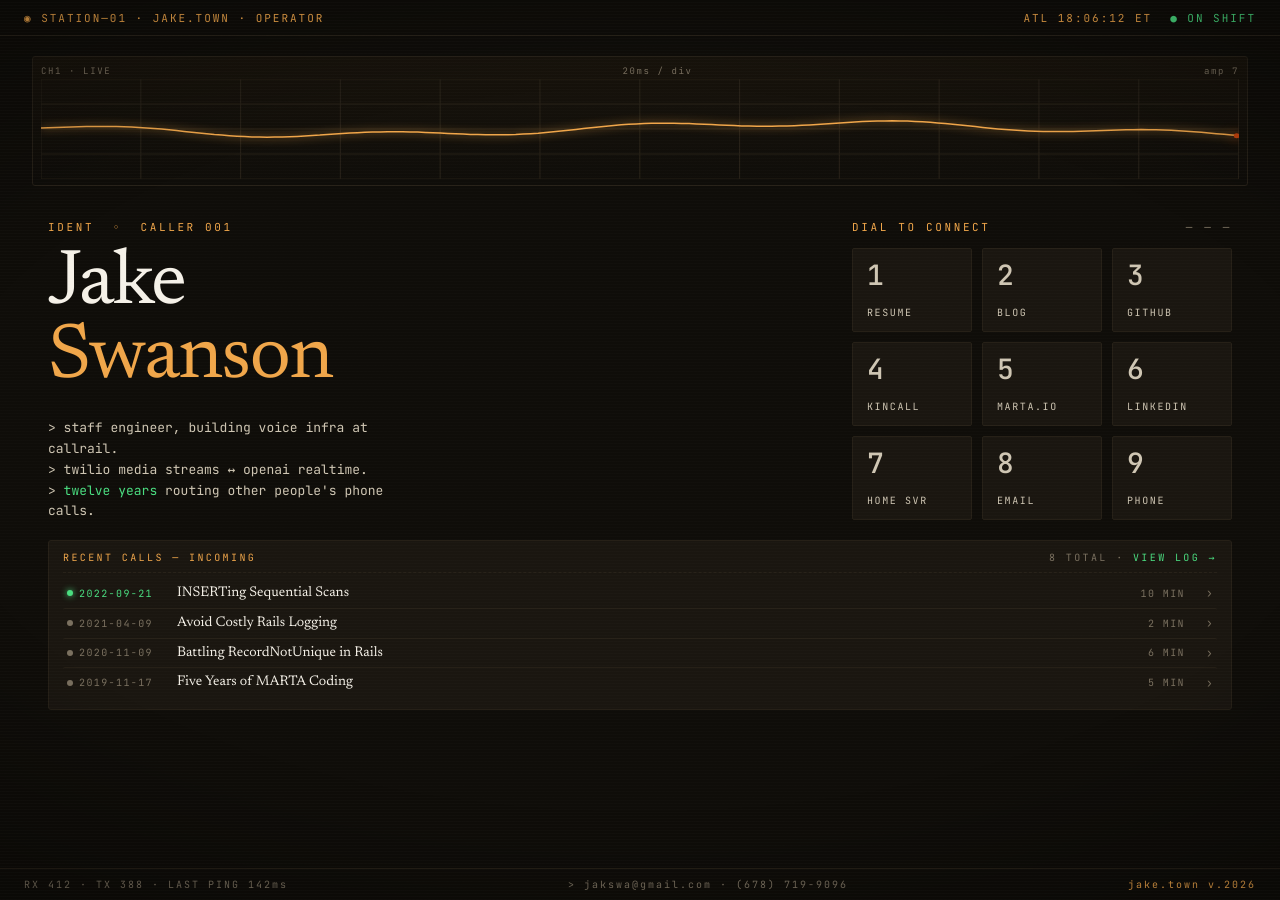
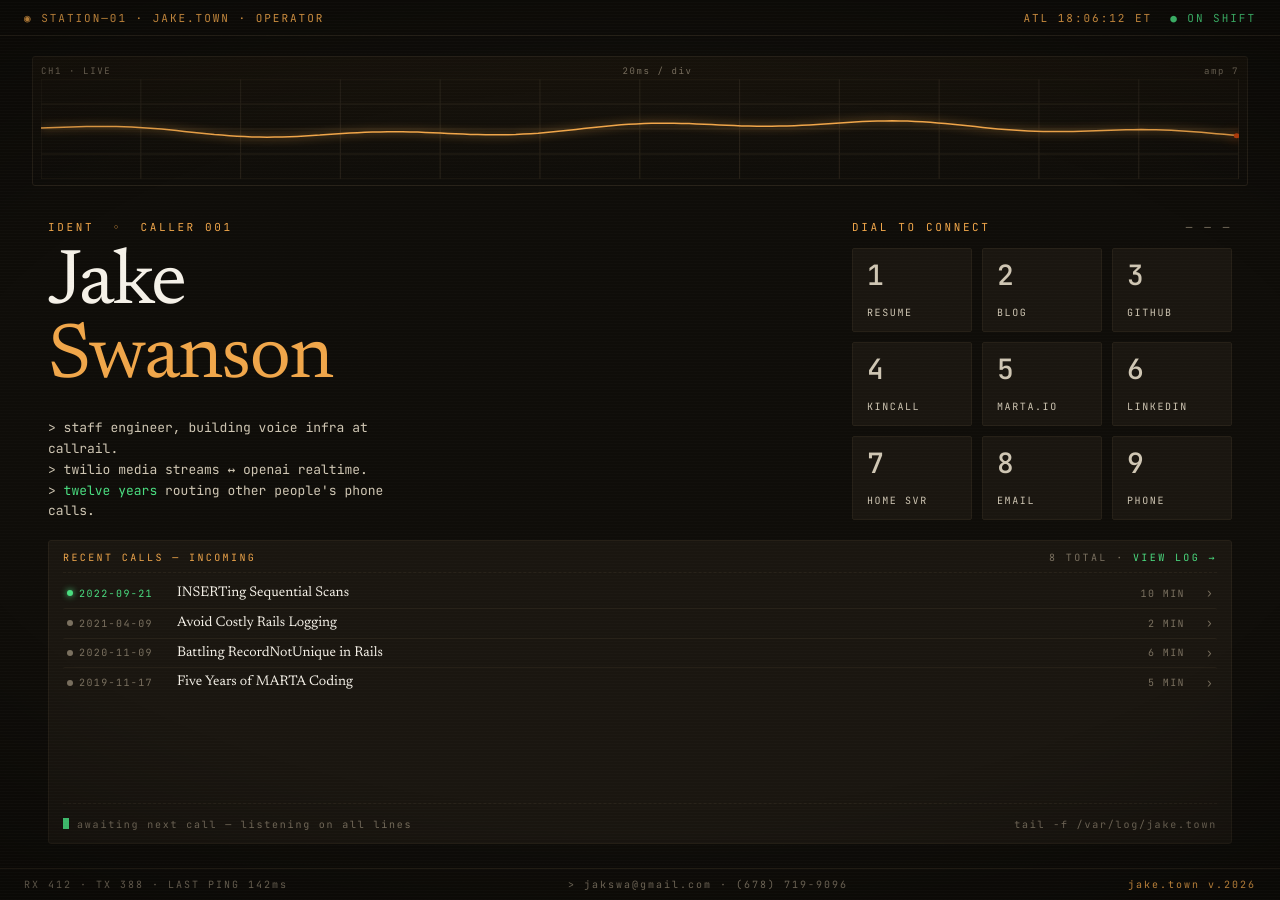
Before and after one commit to jakswa/jake.town, a Jekyll site: the page built from index.html, in a window 1280 px wide. Built offline with Jekyll 4.4.1, drawn with Linux system fonts in a browser that asks for light colours.

Commit message:
Stretch landing calls panel to fill remaining space
Anchor the calls panel from below the dial/ident block all the way
down to just above the footer. Rows sit at the top in natural flow;
a dashed-rule 'awaiting next call' tail with a blinking green caret
pins to the bottom so any leftover vertical space reads as
intentional terminal output instead of dead area on tall viewports.

Co-Authored-By: Claude Opus 4.7 <noreply@anthropic.com>

```diff
--- a/index.html
+++ b/index.html
@@ -75,10 +75,23 @@ description: Staff engineer. Backend systems, some frontend, lots of phone calls
 
   /* RECENT CALLS — incoming-call log style strip above the footer */
   .calls {
-    position: absolute; left: 48px; right: 48px; top: 540px;
+    position: absolute; left: 48px; right: 48px; top: 540px; bottom: 56px;
     border: 1px solid var(--bg-line); background: var(--bg-soft); border-radius: 3px;
     padding: 10px 14px 12px;
+    display: flex; flex-direction: column;
   }
+  .calls-tail {
+    margin-top: auto; padding-top: 14px; border-top: 1px dashed var(--bg-line);
+    font-family: var(--mono); font-size: 10px; letter-spacing: 0.18em;
+    color: var(--ink-mute); display: flex; justify-content: space-between; align-items: center;
+  }
+  .calls-tail .blink {
+    display: inline-block; width: 6px; height: 11px; background: var(--green);
+    vertical-align: -1px; margin-right: 8px;
+    animation: tail-blink 1.1s steps(2, end) infinite;
+  }
+  @keyframes tail-blink { 50% { opacity: 0; } }
+  @media (prefers-reduced-motion: reduce) { .calls-tail .blink { animation: none; opacity: 0.5; } }
   .calls-hdr {
     display: flex; justify-content: space-between; align-items: center;
     font-size: 10px; letter-spacing: 0.24em; color: var(--glow);
@@ -191,6 +204,10 @@ description: Staff engineer. Backend systems, some frontend, lots of phone calls
       <span class="arr">›</span>
     </a>
     {% endfor %}
+    <div class="calls-tail">
+      <span><span class="blink"></span>awaiting next call — listening on all lines</span>
+      <span>tail -f /var/log/jake.town</span>
+    </div>
   </section>
 
   <footer class="bot">
```
